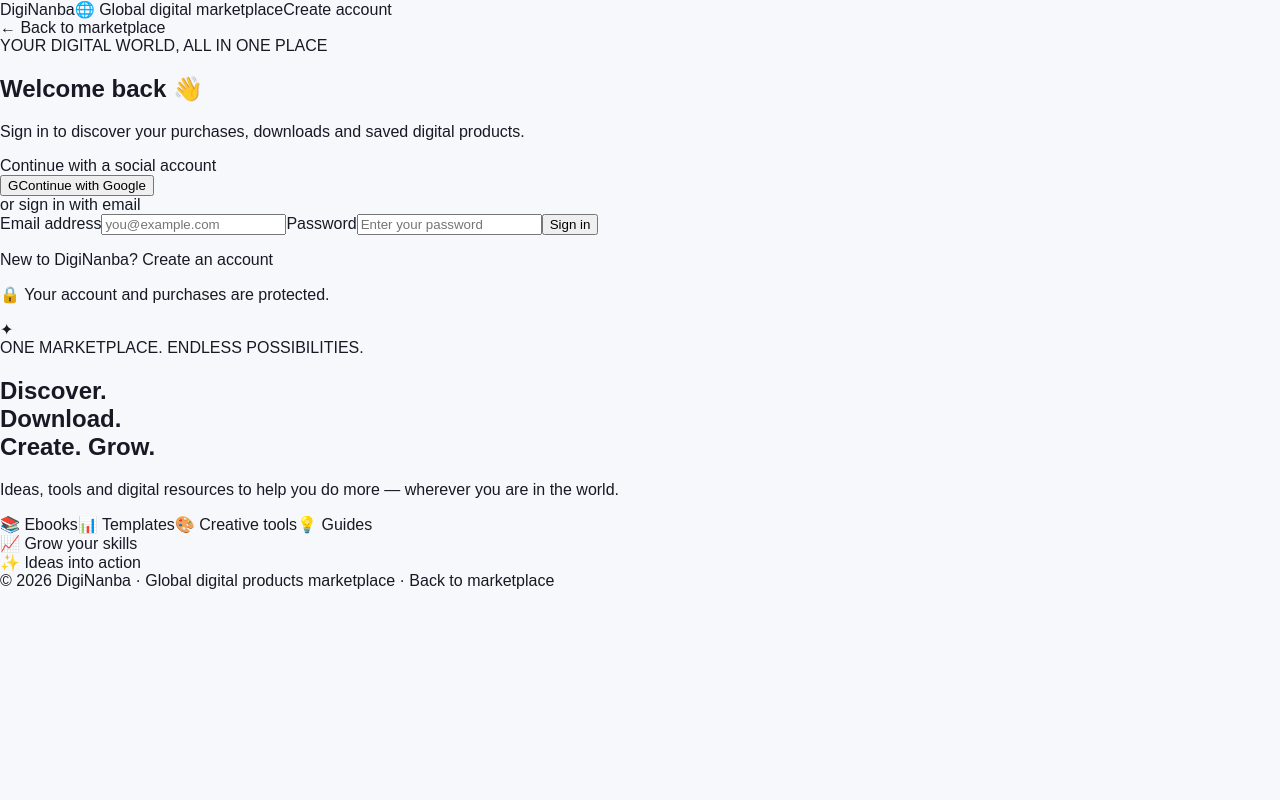
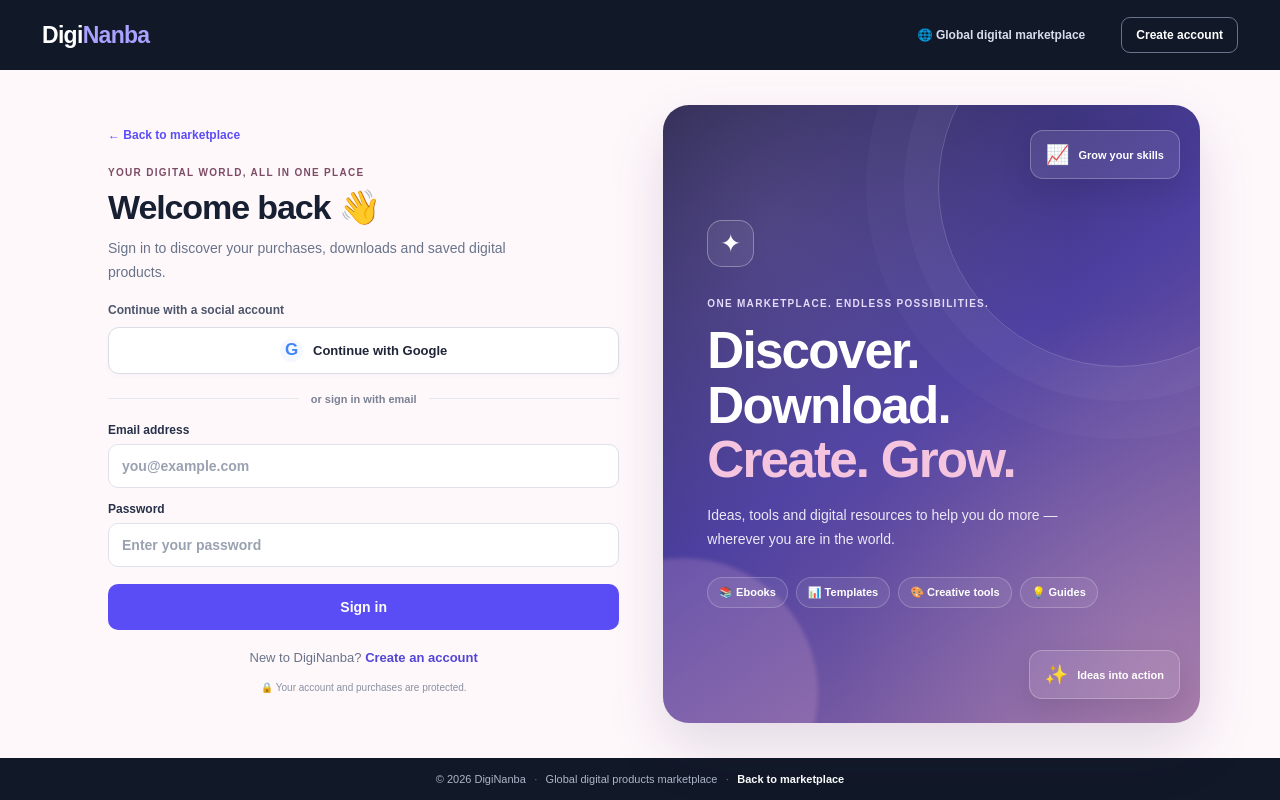
Before and after one commit to agnengineeringselectricals-crypto/diginanba, a Next.js app: page /login in a window 1280 px wide. Built offline with nearby package versions, Linux system fonts and the light colour scheme; no server answers.

Commit message:
Restore premium auth layout and force visible social buttons

```diff
--- a/app/globals.css
+++ b/app/globals.css
@@ -459,3 +459,44 @@
 .global-auth-primary{width:100%;min-height:46px;border:0;border-radius:10px;background:#5b4df6;color:#fff;font:inherit;font-size:14px;font-weight:900;cursor:pointer;margin-top:3px}.global-auth-primary:hover:not(:disabled){background:#493be4}.global-auth-primary:disabled{opacity:.65;cursor:wait}
 .global-auth-foot{text-align:center;color:#68738a;font-size:13px;margin:21px 0 0}.global-auth-foot a{color:#5146d8;font-weight:800}.global-auth-footer{background:#172033;color:#aeb6c7;text-align:center;padding:18px 20px;font-size:11px}.global-auth-footer a{color:#fff;font-weight:700}
 @media(max-width:560px){.global-auth-header{padding:9px 14px}.global-auth-market{display:none}.global-auth-top-link{padding:8px 10px}.global-auth-main{padding:25px 12px}.global-auth-card{padding:25px 20px}.global-auth-card h1{font-size:27px}}
+
+/* Restored premium two-panel global-market authentication style. */
+.dn-auth-page{min-height:100vh;display:flex;flex-direction:column;background:#fff8fb;color:#172033}
+.dn-auth-header{height:70px;display:flex;align-items:center;justify-content:space-between;gap:18px;padding:0 max(22px,calc((100% - 1240px)/2 + 22px));background:#111827;color:#fff}
+.dn-auth-logo{font-size:23px;font-weight:900;letter-spacing:-.7px;color:#fff}.dn-auth-logo span{color:#aaa2ff}
+.dn-auth-global{margin-left:auto;margin-right:18px;color:#d7dced;font-size:12px;font-weight:750}
+.dn-auth-header-link{border:1px solid #68748a;border-radius:9px;padding:10px 14px;color:#fff;font-size:12px;font-weight:800}.dn-auth-header-link:hover{background:#293449}
+.dn-auth-layout{width:min(1120px,calc(100% - 40px));margin:auto;flex:1;display:grid;grid-template-columns:minmax(0,1fr) minmax(0,.92fr);align-items:stretch;padding:35px 0;min-height:650px}
+.dn-auth-form-panel{padding:18px 44px 28px 28px;align-self:center;min-width:0}
+.dn-auth-back{display:inline-block;color:#5b4df6;font-size:12px;font-weight:800;margin-bottom:25px}
+.dn-auth-eyebrow{font-size:10px;letter-spacing:.13em;font-weight:900;color:#7c4c64;margin-bottom:10px}
+.dn-auth-form-panel h1{font-size:34px;letter-spacing:-1.1px;line-height:1.15;margin:0 0 10px;color:#172033}
+.dn-auth-subtitle{font-size:14px;line-height:1.65;color:#68738a;margin:0 0 17px;max-width:440px}
+.dn-auth-or{display:flex;align-items:center;gap:12px;margin:18px 0;color:#7a8293;font-size:11px;font-weight:800}.dn-auth-or:before,.dn-auth-or:after{content:"";height:1px;background:#e7e8ee;flex:1}
+.dn-auth-fields{display:grid;gap:14px}.dn-auth-fields label{display:grid;gap:7px;color:#273149;font-size:12px;font-weight:800}
+.dn-auth-fields input{width:100%;min-width:0;border:1px solid #dfe2ea;border-radius:10px;padding:13px;font:inherit;font-size:14px;color:#172033;background:#fff;outline:none}.dn-auth-fields input:focus{border-color:#5b4df6;box-shadow:0 0 0 3px #5b4df61a}.dn-auth-fields input::placeholder{color:#9aa2b1}
+.dn-auth-submit{min-height:46px;border:0;border-radius:10px;background:#5b4df6;color:#fff;font:inherit;font-size:14px;font-weight:900;cursor:pointer;margin-top:3px}.dn-auth-submit:hover:not(:disabled){background:#493be4}.dn-auth-submit:disabled{opacity:.65;cursor:wait}
+.dn-auth-switch{text-align:center;font-size:13px;color:#68738a;margin:20px 0 0}.dn-auth-switch a{color:#5146d8;font-weight:900}
+.dn-auth-secure{text-align:center;color:#8790a2;font-size:10px;margin:17px 0 0}
+.dn-auth-visual{position:relative;isolation:isolate;overflow:hidden;display:flex;align-items:center;min-height:560px;border-radius:26px;background:linear-gradient(145deg,#28264d 0%,#4c3fa0 48%,#9c72a5 100%);color:#fff;padding:44px;box-shadow:0 24px 60px #32255b24}
+.dn-auth-visual:before{content:"";position:absolute;z-index:-1;width:360px;height:360px;right:-100px;top:-100px;border:1px solid #ffffff30;border-radius:50%;box-shadow:0 0 0 34px #ffffff08,0 0 0 72px #ffffff06}
+.dn-auth-visual:after{content:"";position:absolute;z-index:-1;width:270px;height:270px;left:-115px;bottom:-105px;border-radius:50%;background:#f6b7d733;filter:blur(2px)}
+.dn-auth-visual-glow{position:absolute;z-index:-1;inset:0;background:radial-gradient(ellipse at 20% 20%,#e6c4ff24,transparent 50%),radial-gradient(ellipse at 90% 90%,#f8c9d52a,transparent 45%)}
+.dn-auth-visual-content{max-width:440px}.dn-auth-orbit{width:47px;height:47px;border:1px solid #ffffff50;border-radius:15px;display:grid;place-items:center;font-size:25px;margin-bottom:31px;background:#ffffff12}
+.dn-auth-visual-kicker{font-size:10px;font-weight:900;letter-spacing:.13em;color:#e5dafa}
+.dn-auth-visual h2{font-size:clamp(36px,4vw,52px);line-height:1.06;letter-spacing:-1.8px;margin:15px 0 17px;color:#fff}.dn-auth-visual h2 span{color:#f5c5df}
+.dn-auth-visual-content>p{max-width:370px;color:#ece8f6;font-size:14px;line-height:1.7}
+.dn-auth-visual-tags{display:flex;flex-wrap:wrap;gap:8px;margin-top:25px}.dn-auth-visual-tags span{border:1px solid #ffffff35;background:#ffffff12;border-radius:99px;padding:8px 11px;font-size:11px;font-weight:750}
+.dn-auth-floating{position:absolute;display:flex;align-items:center;gap:9px;padding:12px 15px;border:1px solid #ffffff40;border-radius:13px;background:#ffffff18;backdrop-filter:blur(10px);box-shadow:0 12px 30px #16102b20;font-size:19px}.dn-auth-floating span{font-size:11px;font-weight:800}.dn-auth-float-one{right:20px;top:25px}.dn-auth-float-two{right:20px;bottom:24px}
+.dn-auth-footer{padding:15px 20px;text-align:center;background:#111827;color:#aeb6c7;font-size:11px}.dn-auth-footer span{padding:0 5px;color:#69758b}.dn-auth-footer a{color:#fff;font-weight:750}
+.dn-social-login{display:block!important;visibility:visible!important;opacity:1!important;margin:19px 0!important;width:100%}
+.dn-social-heading{font-size:12px;font-weight:800;color:#4c566b;margin-bottom:10px}
+.dn-social-grid{display:grid!important;grid-template-columns:1fr!important;gap:9px!important;width:100%}
+.dn-social-button{position:relative!important;display:flex!important;visibility:visible!important;opacity:1!important;align-items:center!important;justify-content:center!important;gap:10px!important;width:100%!important;min-height:47px!important;padding:10px 14px!important;border:1px solid #d9deea!important;border-radius:11px!important;background:#fff!important;color:#202638!important;font:inherit!important;font-size:13px!important;font-weight:800!important;cursor:pointer!important;box-shadow:0 2px 5px #17203308!important}
+.dn-social-button:hover:not(:disabled){border-color:#a9a0ff!important;background:#faf9ff!important}
+.dn-social-button:disabled{opacity:.65!important;cursor:wait!important}
+.dn-social-mark{display:grid;place-items:center;width:23px;height:23px;flex:none;border-radius:50%;font-size:17px;font-weight:900;color:#252b3a;background:#f2f3f7}
+.dn-social-mark-google{color:#4285f4;background:#f5f8ff}.dn-social-mark-facebook{color:#1877f2}.dn-social-mark-twitter{color:#111827}.dn-social-mark-apple{color:#111827}.dn-social-mark-microsoft-entra-id{color:#2563eb}
+.dn-social-loading{position:absolute;right:14px}.dn-social-error{color:#be123c;background:#fff1f2;border:1px solid #fecdd3;border-radius:8px;padding:9px;font-size:12px}
+@media(max-width:900px){.dn-auth-layout{grid-template-columns:1fr;width:min(600px,calc(100% - 28px));padding:24px 0}.dn-auth-form-panel{padding:12px 12px 28px}.dn-auth-visual{min-height:330px;padding:30px;border-radius:20px}.dn-auth-visual h2{font-size:38px}.dn-auth-floating{display:none}.dn-auth-global{display:none}}
+@media(max-width:560px){.dn-auth-header{height:62px;padding:0 14px}.dn-auth-logo{font-size:20px}.dn-auth-header-link{padding:8px 10px}.dn-auth-layout{width:calc(100% - 20px);padding:16px 0}.dn-auth-form-panel{padding:10px 10px 23px}.dn-auth-back{margin-bottom:18px}.dn-auth-form-panel h1{font-size:29px}.dn-auth-visual{min-height:300px;padding:25px}.dn-auth-visual h2{font-size:35px}.dn-auth-footer{line-height:1.7}}
```
